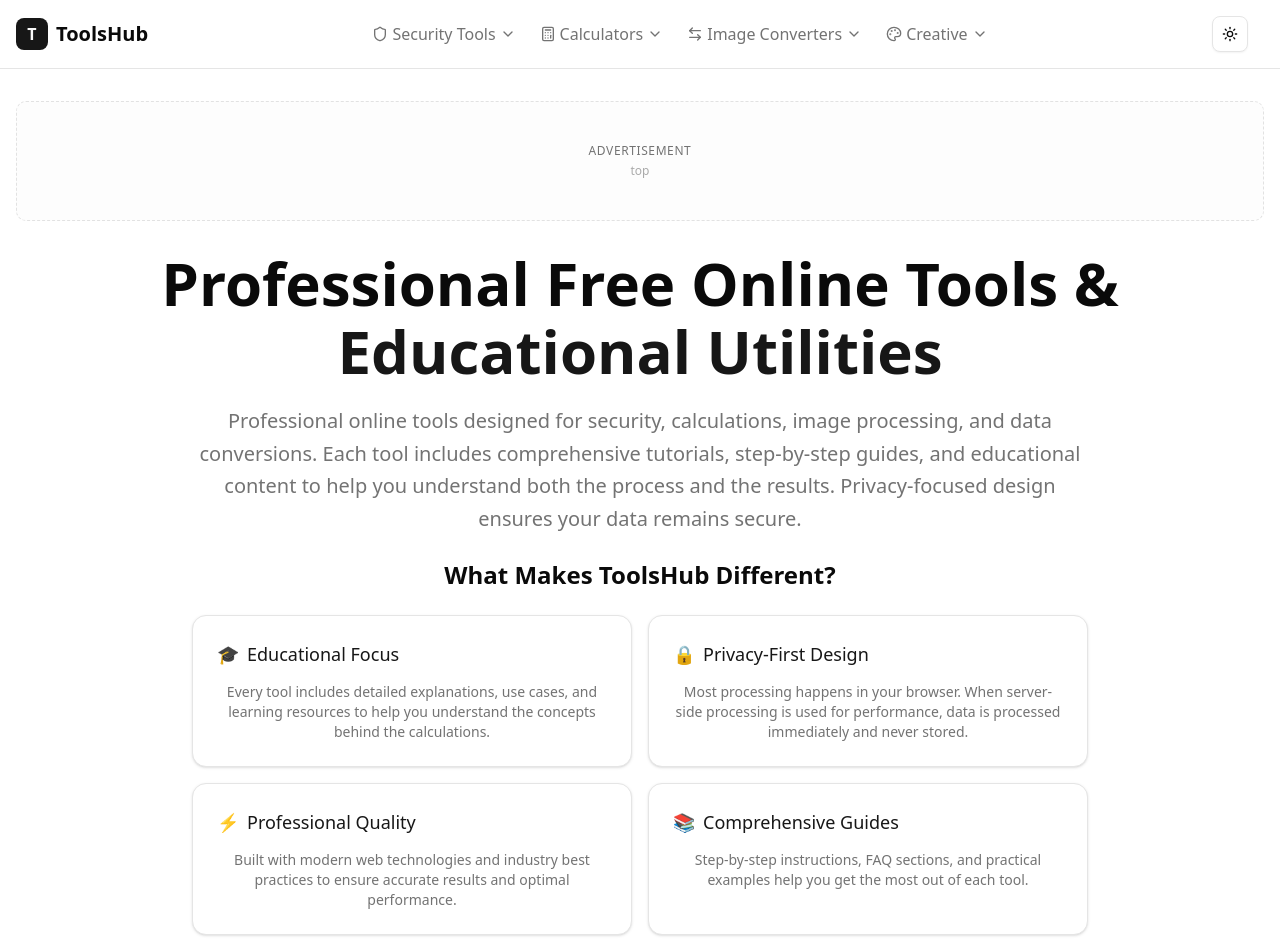
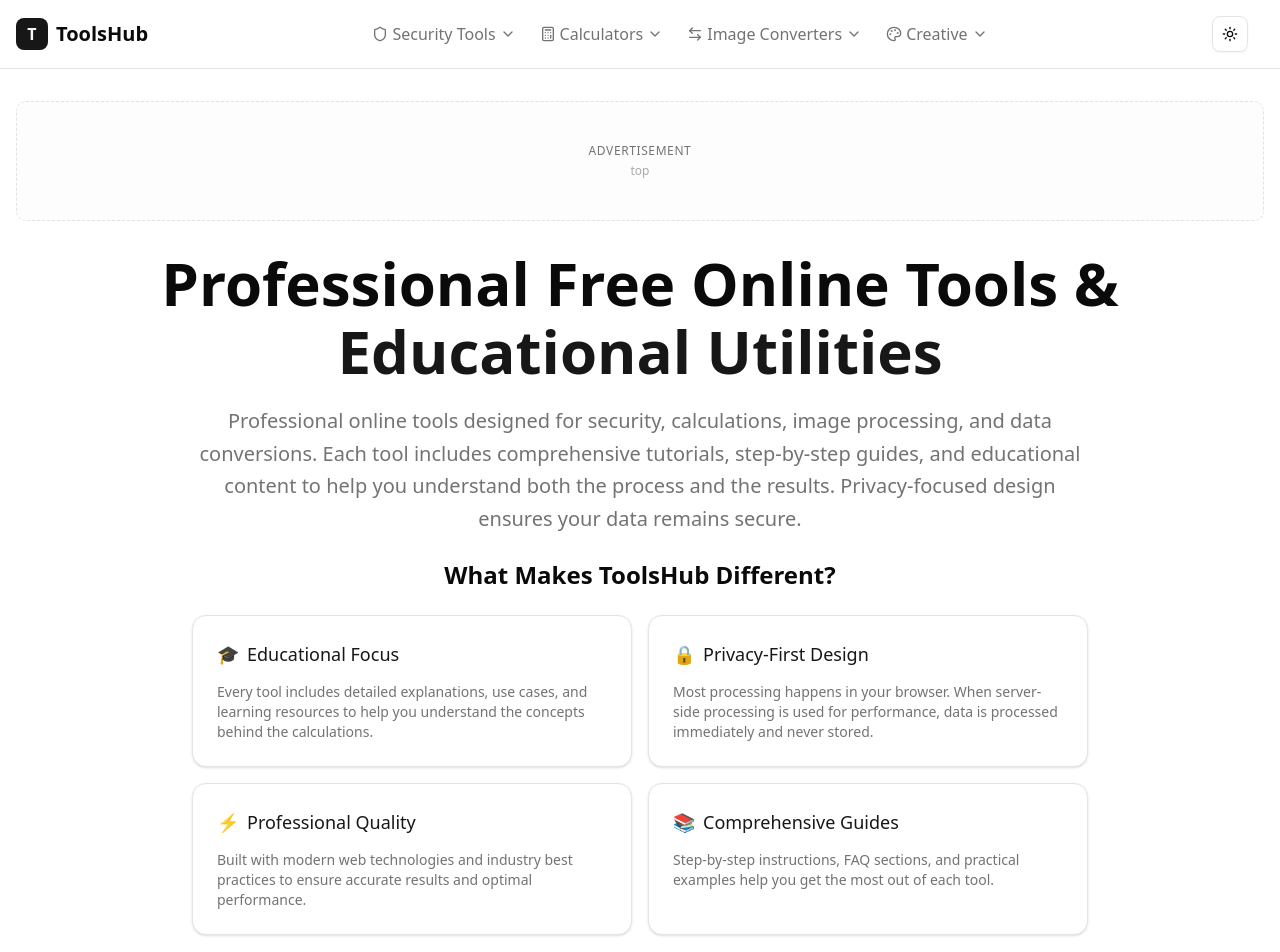
Before and after one commit to NabeelAhmed23/tools-hub, a Next.js app: page / in a window 1280 px wide. Shown: the top 952 px of the page. Built offline with nearby package versions, Linux system fonts and the light colour scheme.

Commit message:
fix: fix card text to left

```diff
--- a/src/app/page.tsx
+++ b/src/app/page.tsx
@@ -124,7 +124,7 @@
                 </CardTitle>
               </CardHeader>
               <CardContent>
-                <p className="text-muted-foreground text-sm">
+                <p className="text-muted-foreground text-sm text-left">
                   Every tool includes detailed explanations, use cases, and
                   learning resources to help you understand the concepts behind
                   the calculations.
@@ -140,7 +140,7 @@
                 </CardTitle>
               </CardHeader>
               <CardContent>
-                <p className="text-muted-foreground text-sm">
+                <p className="text-muted-foreground text-sm text-left">
                   Most processing happens in your browser. When server-side
                   processing is used for performance, data is processed
                   immediately and never stored.
@@ -156,7 +156,7 @@
                 </CardTitle>
               </CardHeader>
               <CardContent>
-                <p className="text-muted-foreground text-sm">
+                <p className="text-muted-foreground text-sm text-left">
                   Built with modern web technologies and industry best practices
                   to ensure accurate results and optimal performance.
                 </p>
@@ -171,7 +171,7 @@
                 </CardTitle>
               </CardHeader>
               <CardContent>
-                <p className="text-muted-foreground text-sm">
+                <p className="text-muted-foreground text-sm text-left">
                   Step-by-step instructions, FAQ sections, and practical
                   examples help you get the most out of each tool.
                 </p>
```
